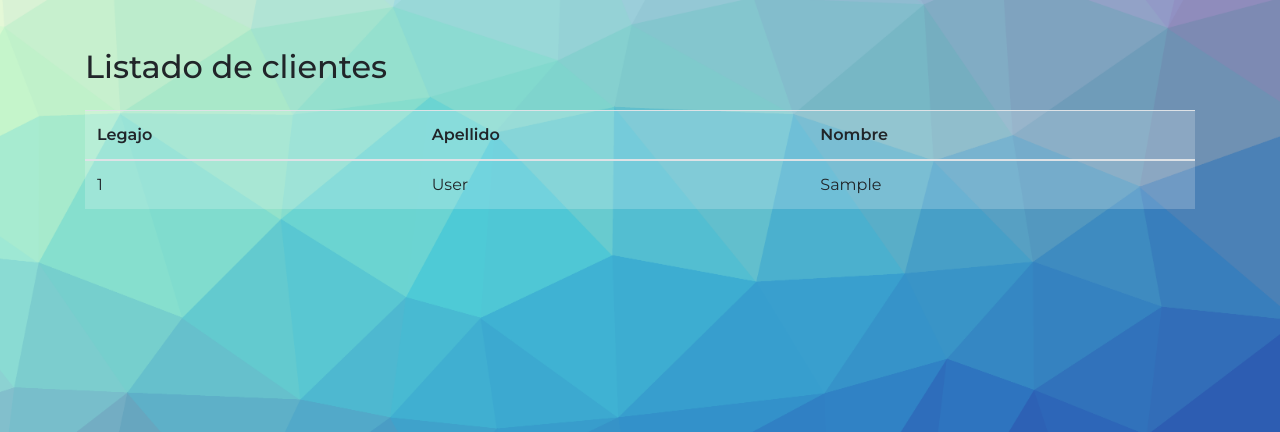
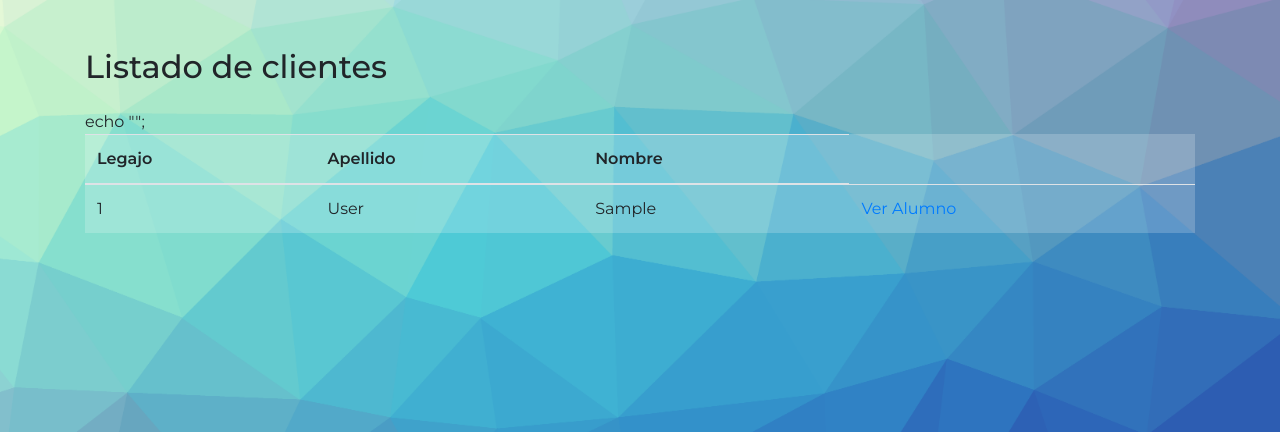
Before and after one commit to doloresbruzzone/FindYourJob, a PHP site: template Views/student-list.php in a window 1280 px wide. Shown: the part 56-488 px from the top of the page. Run offline with PHP 8.4, Linux system fonts and the light colour scheme; the template is opened without the code that fills it: most values are stand-ins (such as "Sample title", 1, 10 or a date in 2020); some libraries are stand-ins or nearby versions.

Commit message:
Muestra detalle de alumno

```diff
--- a/Views/student-list.php
+++ b/Views/student-list.php
@@ -13,6 +13,7 @@
                     </thead>
                     <tbody>
                          <?php
+                         if (isset ($studentList)){
                               foreach($studentList as $student)
                               {
                                    ?>
@@ -20,9 +21,11 @@
                                              <td><?php echo $student->getRecordId() ?></td>
                                              <td><?php echo $student->getLastName() ?></td>
                                              <td><?php echo $student->getFirstName() ?></td>
+                                             echo "<td><a href=" . FRONT_ROOT . "Student/ShowStudent/". $studentId .">Ver Alumno</a></td>";
                                         </tr>
                                    <?php
                               }
+                         }
                          ?>
                          </tr>
                     </tbody>
```
